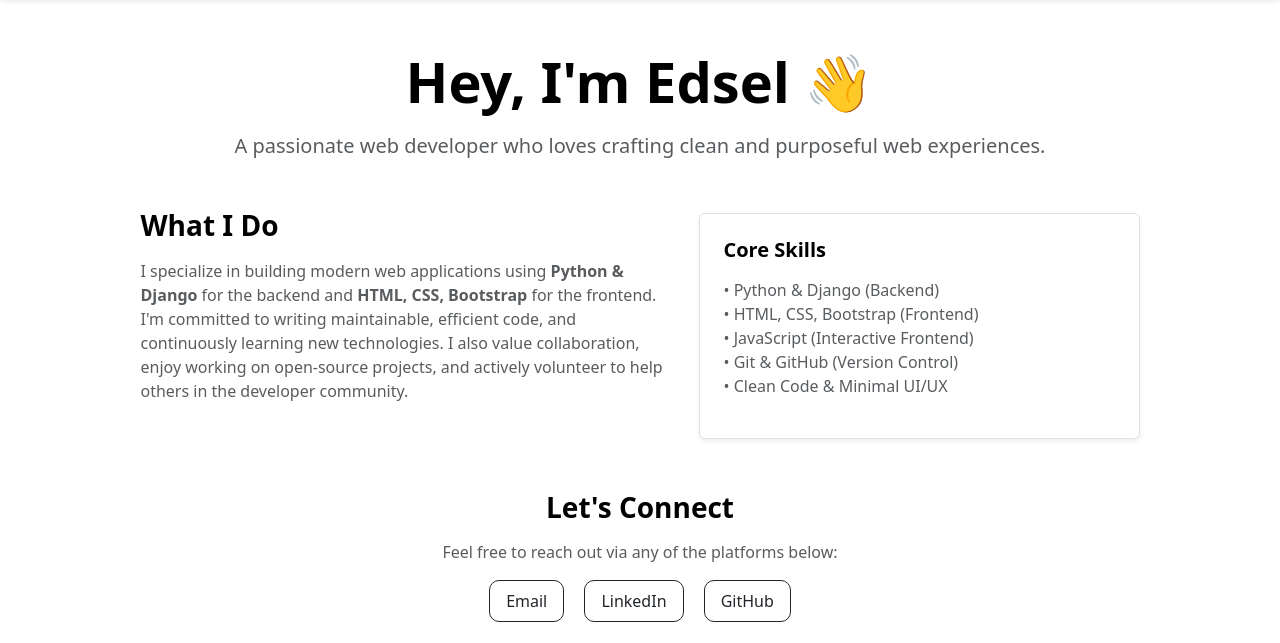
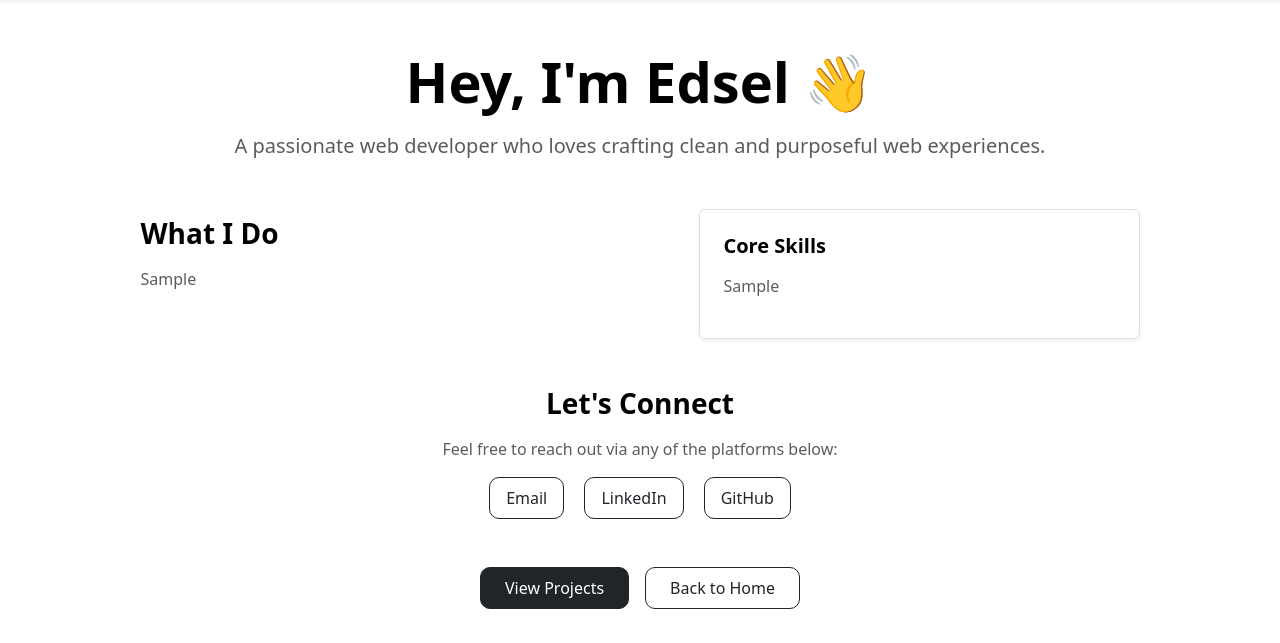
Before and after one commit to secrescence/portfolio-website, a Django app: page /about/ in a window 1280 px wide. Shown: the part 68-711 px from the top of the page. After the commit the page ends 677 px from the top, so only its background shows below. Run offline with Django 5.2, Linux system fonts and the light colour scheme; tables that the repository leaves empty hold one stand-in row (values such as "Sample post").

Commit message:
Added About model, update views and templates to display dynamic content and update requirements.txt

```diff
--- a/portfolio/admin.py
+++ b/portfolio/admin.py
@@ -1,8 +1,10 @@
 from django.contrib import admin
 from .models import Project
 from .models import Resume
+from .models import About
 
 # Register your models here.
 
 admin.site.register(Project)  # Register the Project model with the admin site
 admin.site.register(Resume)  # Register the Resume model with the admin site
+admin.site.register(About)  # Register the AboutDetails model with the admin site
--- a/portfolio/models.py
+++ b/portfolio/models.py
@@ -23,3 +23,21 @@ class Resume(models.Model):
 
     def __str__(self):
         return self.name
+
+
+class About(models.Model):
+    what_i_do = models.TextField(
+        verbose_name="What I Do",
+        help_text="Describe what you do and your professionals background. Use markdown for formatting.",
+        null=True,
+        blank=True,
+    )
+    core_skills = models.TextField(
+        verbose_name="Core Skills",
+        help_text="List your core skills and areas of expertise. Use markdown for formatting.",
+        null=True,
+        blank=True,
+    )
+
+    def __str__(self):
+        return "About and Core Skills"
--- a/portfolio/templates/portfolio/about.html
+++ b/portfolio/templates/portfolio/about.html
@@ -19,22 +19,16 @@
     <div class="row align-items-center justify-content-center mb-5">
         <div class="col-md-6 mb-4 animate-slide-left">
             <h3 class="fw-semibold mb-3">What I Do</h3>
-            <p class="text-muted">
-                I specialize in building modern web applications using <strong>Python & Django</strong> for the backend and <strong>HTML, CSS, Bootstrap</strong> for the frontend.
-                I'm committed to writing maintainable, efficient code, and continuously learning new technologies.
-                I also value collaboration, enjoy working on open-source projects, and actively volunteer to help others in the developer community.
-            </p>
+            <div class="text-muted">
+                <p> {{ what_i_do|safe }} </p>
+            </div>
         </div>
         <div class="col-md-5 animate-slide-right">
             <div class="border rounded p-4 shadow-sm">
                 <h5 class="fw-semibold mb-3">Core Skills</h5>
-                <ul class="list-unstyled text-muted">
-                    <li>• Python & Django (Backend)</li>
-                    <li>• HTML, CSS, Bootstrap (Frontend)</li>
-                    <li>• JavaScript (Interactive Frontend)</li>
-                    <li>• Git & GitHub (Version Control)</li>
-                    <li>• Clean Code & Minimal UI/UX</li>
-                </ul>
+                <div class="text-muted">
+                    <p> {{ core_skills|safe }} </p>
+                </div>
             </div>
         </div>
     </div>
--- a/portfolio/views.py
+++ b/portfolio/views.py
@@ -1,5 +1,7 @@
 from django.shortcuts import render
 from .models import Project
+from .models import About
+import markdown
 
 # Create your views here.
 
@@ -21,3 +23,15 @@ def projects(request):
     return render(
         request, "portfolio/projects.html", {"projects": projects_list}
     )  # fetch all projects from the database and pass them to the template
+
+
+def about(request):
+    about = About.objects.first()
+    return render(
+        request,
+        "portfolio/about.html",
+        {
+            "what_i_do": markdown.markdown(about.what_i_do),
+            "core_skills": markdown.markdown(about.core_skills),
+        },
+    )
--- a/requirements.txt
+++ b/requirements.txt
@@ -7,13 +7,16 @@ Django==5.2
 django-admin-honeypot-updated-2021==1.2.0
 django-cloudinary-storage==0.3.0
 django-environ==0.12.0
+django-ipware==7.0.1
 gunicorn==23.0.0
 idna==3.10
+Markdown==3.8
 packaging==24.2
 pillow==11.1.0
 psycopg==3.2.6
 psycopg-binary==3.2.6
 python-dateutil==2.9.0.post0
+python-ipware==3.0.0
 requests==2.32.3
 six==1.17.0
 sqlparse==0.5.3
```
Also changed, not shown: portfolio/migrations/0004_about.py (added), portfolio/migrations/0005_remove_about_core_skills_remove_about_what_i_do_and_more.py (added), portfolio/migrations/0006_alter_about_what_i_do.py (added).
